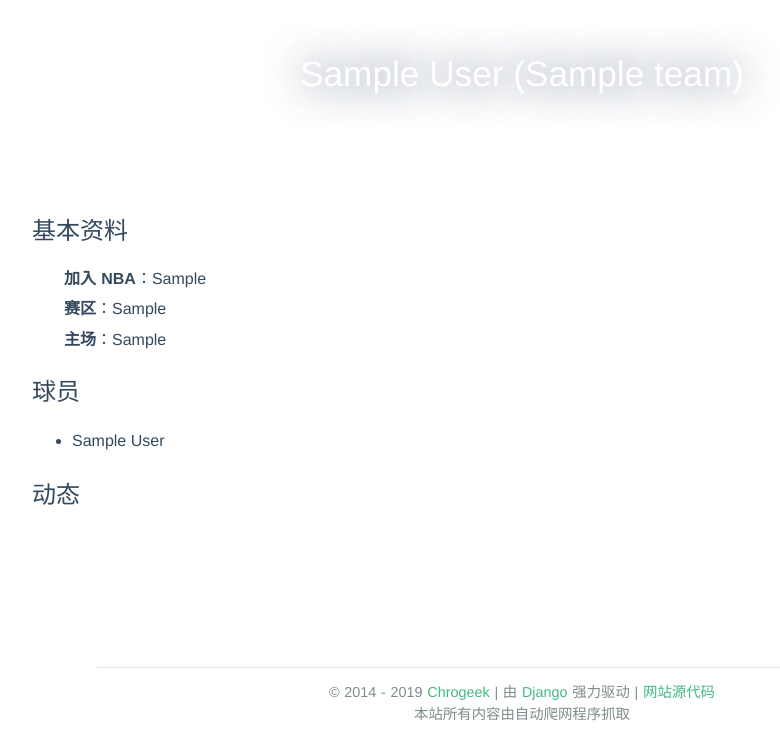
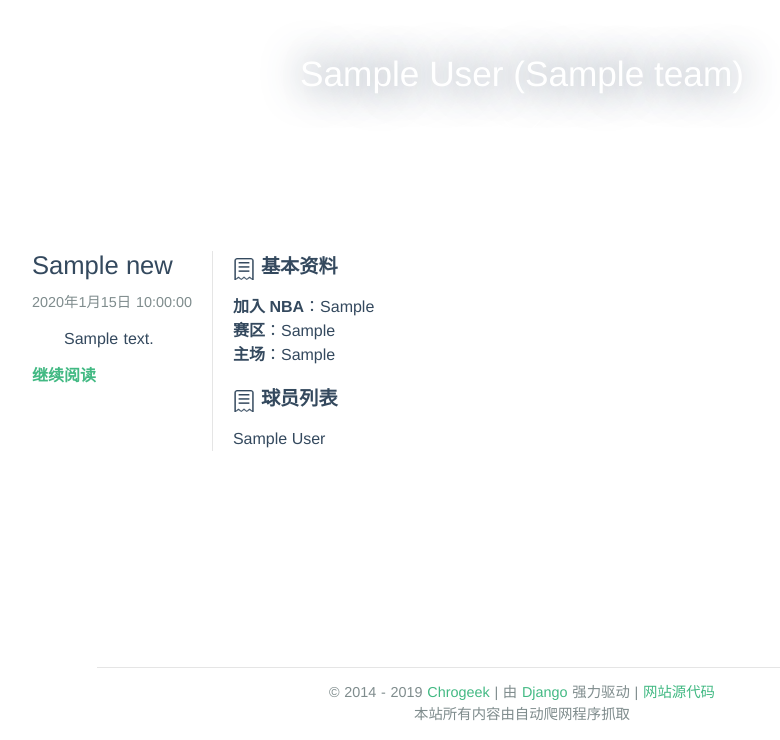
Before and after one commit to dkz051/CTRL, a Django app: page /team/1/ in a window 1280 px wide. Shown: the part 60-800 px from the top of the page, without its empty margins (118-898 px from the left). Run offline with Django 3.2, Linux system fonts and the light colour scheme; tables that the repository leaves empty hold one stand-in row (values such as "Sample post"); some libraries are stand-ins or nearby versions.

Commit message:
Latest news in team page

```diff
--- a/bots/wiki/wiki/spiders/wiki.py
+++ b/bots/wiki/wiki/spiders/wiki.py
@@ -54,7 +54,7 @@ class WikiSpider(Spider):
             namelist = re.split('-| ', name)
 
             player['first_name'] = namelist[0]
-            player['last_name'] = namelist[1] if len(namelist) >= 2 else ''
+            player['last_name'] = namelist[-1]
 
             player['full_name'] = name
             player['team'] = Team.objects.get(short_name = team['short_name'])
--- a/ctrl/urls.py
+++ b/ctrl/urls.py
@@ -14,13 +14,14 @@ Including another URLconf
     2. Add a URL to urlpatterns:  path('blog/', include('blog.urls'))
 """
 from django.contrib import admin
-from django.urls import path, re_path
+from django.urls import path
 from database import views
 
 urlpatterns = [
     path('admin/', admin.site.urls),
-    re_path(r'^news/(.+)/', views.news),
-    re_path(r'^team/(.+)/', views.team),
     path('', views.index),
-    re_path(r'^page/(.+)/', views.index),
+    path('page/<int:page_id>/', views.index),
+    path('news/<int:news_id>/', views.news),
+    path('team/<int:team_id>/', views.team),
+    path('team/<int:team_id>/page/<page_id>/', views.team),
 ]
--- a/database/models.py
+++ b/database/models.py
@@ -8,6 +8,7 @@ class News(models.Model):
     image = models.URLField()
     content_raw = models.TextField()
     content_display = models.TextField()
+    url = models.URLField()
     class Meta:
         app_label = 'database'
         db_table = 'news'
@@ -19,7 +20,6 @@ class Team(models.Model):
     joined = models.CharField(max_length = 255)
     area = models.CharField(max_length = 255)
     arena = models.CharField(max_length = 255)
-    news_count = models.BigIntegerField(default = 0)
     class Meta:
         app_label = 'database'
         db_table = 'teams'
--- a/database/views.py
+++ b/database/views.py
@@ -1,5 +1,5 @@
 from django.shortcuts import render
-from database.models import News, Team, Player
+from database.models import News, Team, Player, Relation
 from django.http import Http404, HttpResponse, HttpResponseNotFound
 from math import *
 
@@ -20,7 +20,7 @@ def news(request, news_id):
 	article['image_url'] = articles[0].image
 	article['published_time'] = articles[0].published
 	article['url'] = request.path
-	# article['content'] = articles[0].content_display
+	article['origin'] = articles[0].url
 
 	content = articles[0].content_display
 	keywords = []
@@ -46,14 +46,13 @@ def news(request, news_id):
 
 	return render(request, 'news.html', article)
 
-def team(request, team_id):
+def team(request, team_id, page_id = 1):
 	teams = Team.objects.filter(id = team_id)
 
 	if len(teams) == 0:
 		return HttpResponseNotFound("No such team")
 
 	team = {}
-	team['page_title'] = teams[0].full_name + " | CTRL"
 	team['full_name'] = teams[0].full_name
 	team['full_en_name'] = teams[0].full_en_name
 	team['joined'] = teams[0].joined
@@ -62,17 +61,42 @@ def team(request, team_id):
 	team['url'] = request.path
 	team['players'] = Player.objects.filter(team = teams[0])
 
+	newss = []
+
+	related_news = Relation.objects.filter(team_id = team_id)
+
+	pages = ceil(related_news.count() / PAGINATION)
+
+	if page_id <= 0 or page_id > pages:
+		return HttpResponseNotFound("The page requested does not exist.")
+
+	for relation in related_news.order_by('-news__published')[(page_id - 1) * PAGINATION : page_id * PAGINATION]:
+		news = {}
+		news['id'] = relation.news_id
+		news['title'] = relation.news.title
+		news['published'] = relation.news.published
+		news['excerpt'] = relation.news.content_raw[0 : EXCERPT] + ('...' if EXCERPT < len(relation.news.content_raw) else '')
+		newss.append(news)
+	team['news'] = newss
+
+	team['page_title'] = '' if page_id == 1 else '第 {0} 页 | '.format(page_id) + teams[0].full_name + " | CTRL"
+	team['page'] = page_id
+	team['pages'] = pages
+	team['page_interval_first'] = max(1, page_id - 5)
+	team['page_interval_last'] = min(pages, page_id + 5)
+	team['page_interval'] = range(max(1, page_id - 5), min(pages + 1, page_id + 6))
+
+	team['pagination_prefix'] = '/team/{0}/page/'.format(team_id)
+
 	return render(request, 'team.html', team)
 
 def index(request, page_id = 1):
-	page_id = int(page_id)
-
 	teams = []
 	for team in Team.objects.all():
 		newt = {}
 		newt['id'] = team.id
 		newt['name'] = team.short_name
-		newt['count'] = team.news_count
+		newt['count'] = Relation.objects.filter(team_id = team.id).count()
 		teams.append(newt)
 	teams = sorted(teams, key = lambda t: -t['count'])
 
@@ -81,19 +105,25 @@ def index(request, page_id = 1):
 
 	newss = []
 	pages = ceil(News.objects.count() / PAGINATION)
-	for news in News.objects.all().order_by('-published')[(page_id - 1) * 10 : page_id * 10]:
+
+	if page_id <= 0 or page_id > pages:
+		return HttpResponseNotFound("The page requested does not exist.")
+
+	for news in News.objects.all().order_by('-published')[(page_id - 1) * PAGINATION : page_id * PAGINATION]:
 		new = {}
 		new['id'] = news.id
 		new['title'] = news.title
 		new['published'] = news.published
 		new['excerpt'] = news.content_raw[0 : EXCERPT] + ('...' if EXCERPT < len(news.content_raw) else '')
-		new['source'] = news.source
 		newss.append(new)
 	data['news'] = newss
 
+	data['page_title'] = 'CTRL' if page_id == 1 else '第 {0} 页 | CTRL'.format(page_id)
 	data['page'] = page_id
 	data['pages'] = pages
 	data['page_interval_first'] = max(1, page_id - 5)
 	data['page_interval_last'] = min(pages, page_id + 5)
 	data['page_interval'] = range(max(1, page_id - 5), min(pages + 1, page_id + 6))
+
+	data['pagination_prefix'] = '/page/'
 	return render(request, 'index.html', data)
--- a/static/style.css
+++ b/static/style.css
@@ -359,10 +359,6 @@ canvas {
 .fixed-header .item-icon-link {
   color: #34495e;
 }
-.fixed-header .search-box {
-  background-color: #ccc;
-  color: #222;
-}
 .fixed-header-spacer {
   height: 60px;
 }
@@ -437,9 +433,14 @@ canvas {
   max-width: 200px;
   border-radius: 5em;
   display: none;
+  color: #222;
 }
 .search-box:focus {
   outline: none;
+}
+.fixed-header .search-box {
+  background-color: #98d9b5;
+  color: #222;
 }
 .active {
   border-bottom: 3px solid #42b983;
@@ -1056,6 +1057,18 @@ canvas {
   background: url("images/catalog.png") no-repeat;
   background-size: contain;
 }
+.catalog-container .toc-main .toc-nav {
+  padding: 0;
+  margin: 1em 0;
+  max-height: 480px;
+}
+.catalog-container .toc-main ol, .catalog-container .toc-main ul {
+  padding-left: 20px;
+}
+.catalog-container .toc-main li {
+  list-style-type: none;
+  line-height: 1.5;
+}
 .nav-container {
   width: 100%;
   padding-top: 1.5em;
--- a/templates/index.html
+++ b/templates/index.html
@@ -8,7 +8,7 @@
 					<h2 class="article-head">
 						<a href="/news/{{ entry.id }}/">{{ entry.title }}</a>
 					</h2>
-					<p class="article-date">{{ entry.published | date:"Y年n月j日 G:i:s" }} {{ entry.source | safe }}</p>
+					<p class="article-date">{{ entry.published | date:"Y年n月j日 G:i:s" }}</p>
 					<div class="article-summary">
 						<p>{{ entry.excerpt }}</p>
 					</div>
--- a/templates/news.html
+++ b/templates/news.html
@@ -13,7 +13,7 @@
 					{{ content | safe }}
 				</section>
 				<div class="nav-container">
-					来源：{{ source | safe }}
+					来源：{{ source | safe }}（<a href="{{ origin }}">原文</a>）
 				</div>
 			</article>
 		</main>
--- a/templates/pagination.html
+++ b/templates/pagination.html
@@ -1,21 +1,23 @@
 				<div class="guide-pager">
+					{% ifnotequal page_interval_first page_interval_last %}
 					{% ifnotequal page_interval_first 1 %}
-					<a href="/"><span class="page-arrow">&Lt;</span></a>
+					<a href="{{ pagination_prefix }}"><span class="page-arrow">&Lt;</span></a>
 					{% endifnotequal %}
 					{% if page > 1 %}
-					<a href="/page/{{ page|add:-1 }}/"><span class="page-arrow">&lt;</span></a>
+					<a href="{{ pagination_prefix }}{{ page|add:-1 }}/"><span class="page-arrow">&lt;</span></a>
 					{% endif %}
 					{% for id in page_interval %}
 					{% ifequal id page %}
 					{{ id }}
 					{% else %}
-					<a href="/page/{{ id }}/">{{ id }}</a>
+					<a href="{{ pagination_prefix }}{{ id }}/">{{ id }}</a>
 					{% endifequal %}
 					{% endfor %}
 					{% if page < pages %}
-					<a href="/page/{{ page|add:1 }}/"><span class="page-arrow">&gt;</span></a>
+					<a href="{{ pagination_prefix }}{{ page|add:1 }}/"><span class="page-arrow">&gt;</span></a>
 					{% endif %}
 					{% ifnotequal page_interval_last pages %}
-					<a href="/page/{{ pages }}/"><span class="page-arrow">&Gt;</span></a>
+					<a href="{{ pagination_prefix }}{{ pages }}/"><span class="page-arrow">&Gt;</span></a>
+					{% endifnotequal %}
 					{% endifnotequal %}
 				</div>
--- a/templates/team.html
+++ b/templates/team.html
@@ -6,56 +6,36 @@
 			<div class="arrow-down"><a href="javascript:;"></a></div>
 		</div>
 		<main class="app-body flex-box">
-			<!-- Article START -->
-			<article class="post-article">
-				<section class="news-entry">
-					<h2>基本资料</h2>
-					<p><strong>加入 NBA</strong>：{{ joined }}</p>
-					<p><strong>赛区</strong>：{{ area }}</p>
-					<p><strong>主场</strong>：{{ arena }}</p>
-					<h2>球员</h2>
-					<ul>
+			<div class="cards">
+				{% for entry in news %}
+				<article class="article-card">
+					<h2 class="article-head">
+						<a href="/news/{{ entry.id }}/">{{ entry.title }}</a>
+					</h2>
+					<p class="article-date">{{ entry.published | date:"Y年n月j日 G:i:s" }}</p>
+					<div class="article-summary">
+						<p>{{ entry.excerpt }}</p>
+					</div>
+					<a class="more" href="/news/{{ entry.id }}/">继续阅读</a>
+				</article>
+				{% endfor %}
+				{% include 'pagination.html' %}
+			</div>
+			<aside class="catalog-container">
+				<div class="toc-main">
+					<strong class="toc-title">基本资料</strong>
+					<ul class="toc-nav">
+						<li><strong>加入 NBA</strong>：{{ joined }}</li>
+						<li><strong>赛区</strong>：{{ area }}</li>
+						<li><strong>主场</strong>：{{ arena }}</li>
+					</ul>
+					<strong class="toc-title">球员列表</strong>
+					<ul class="toc-nav">
 						{% for player in players %}
 						<li>{{ player.full_name }}</li>
 						{% endfor %}
 					</ul>
-					<h2>动态</h2>
-				</section>
-				<!-- Tags START -->
-				<!--div class="tags">
-					<span>标签：</span>
-					<a href="/tags#PHP"><span class="tag-code">PHP</span></a>
-					<a href="/tags#VPS"><span class="tag-code">VPS</span></a>
-					<a href="/tags#Isso"><span class="tag-code">Isso</span></a>
-				</div-->
-				<!-- Tags END -->
-				<!-- NAV START -->
-				<!--div class="nav-container"-->
-					<!-- reverse left and right to put prev and next in a more logic postition -->
-					<!--a class="nav-left" href="/posts/remove-file-preview-web-learning-2018/">
-						<span class="nav-arrow">← </span>
-						屏蔽网络学堂文件预览
-					</a-->
-				<!--/div-->
-				<!-- NAV END -->
-			</article>
-			<!-- Article END -->
-			<!-- Catalog START -->
-			<aside class="catalog-container">
-				<div class="toc-main">
-					<!--strong class="toc-title">目录</strong>
-					<ol class="toc-nav">
-						<li class="toc-nav-item toc-nav-level-2"><a class="toc-nav-link" href="#部署-VPS"><span
-									class="toc-nav-text">部署 VPS</span></a></li>
-						<li class="toc-nav-item toc-nav-level-2"><a class="toc-nav-link" href="#Apache-配置"><span
-									class="toc-nav-text">Apache 配置</span></a></li>
-						<li class="toc-nav-item toc-nav-level-2"><a class="toc-nav-link" href="#SSL-证书"><span
-									class="toc-nav-text">SSL 证书</span></a></li>
-						<li class="toc-nav-item toc-nav-level-2"><a class="toc-nav-link" href="#Isso-评论系统配置"><span
-									class="toc-nav-text">Isso 评论系统配置</span></a></li>
-					</ol-->
 				</div>
 			</aside>
-			<!-- Catalog END -->
 		</main>
 {% include 'footer.html' %}
```
Also changed, not shown: bots/bot/bot/settings.py (+6 -6 lines), bots/bot/bot/spiders/bot.py (+25 -13 lines), README.md, bots/dbs/bot.db, bots/dbs/wiki.db, database/migrations/0020_auto_20190907_0602.py (added), database/migrations/0021_auto_20190907_0643.py (added), 1 other file. Lines whose indentation alone changed are shown as unchanged.
